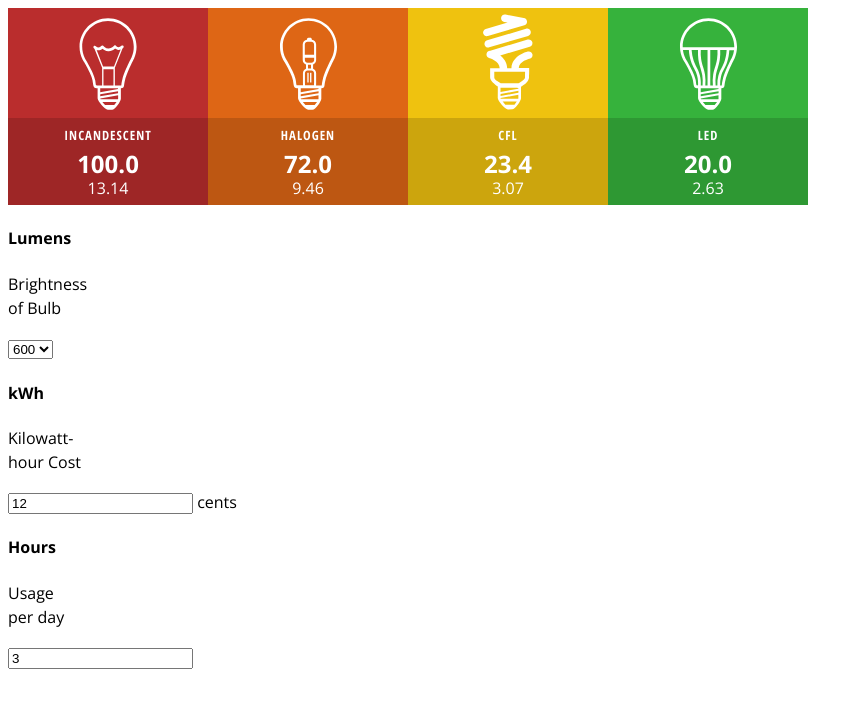
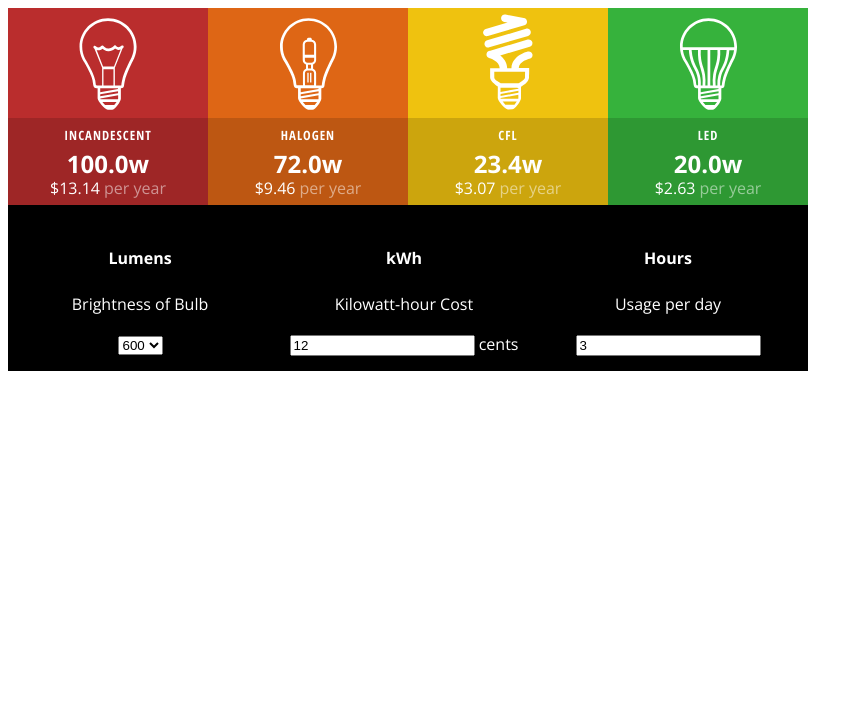
Before and after one commit to babumiriyala/Ang_Calc, a plain HTML site: page index.html in a window 1280 px wide. Shown: the whole page, without its empty margins (0-863 px from the left). Drawn offline with nearby package versions, Linux system fonts and the light colour scheme.

Commit message:
Form Updated

```diff
--- a/assets/calculator.css
+++ b/assets/calculator.css
@@ -44,3 +44,23 @@
     font-size: 1em;
     font-weight : 300;
 }
+
+#myCalculator main p::after{ content: 'w';}
+#myCalculator main p + p::before{ content: '$';}
+#myCalculator main p + p::after{ content: 'per year'; color: rgba(255, 255, 255, .5); padding-left: 4px; }
+
+#myCalculator form{
+    background-color: #000;
+    margin: 0; padding: 10px 0px;
+}
+
+#myCalculator form br{ display: none;}
+#myCalculator form > div {
+    color: #fff;
+    width: 33%;
+    float: left;
+    text-align: center;
+    padding: 10px 0 5px 0;
+}
+
+#myCalculator form::after{ content: ''; display: block; clear: both;}
```
